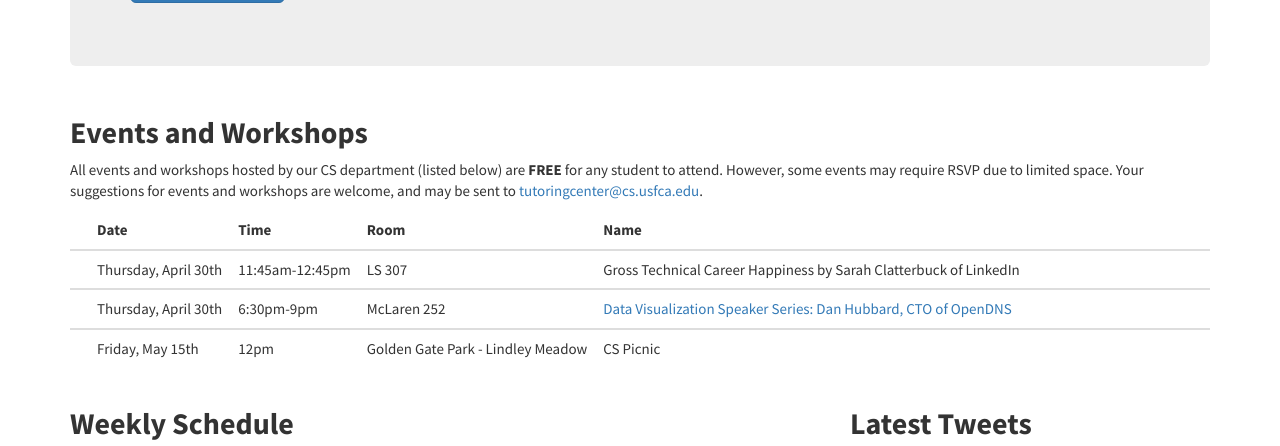
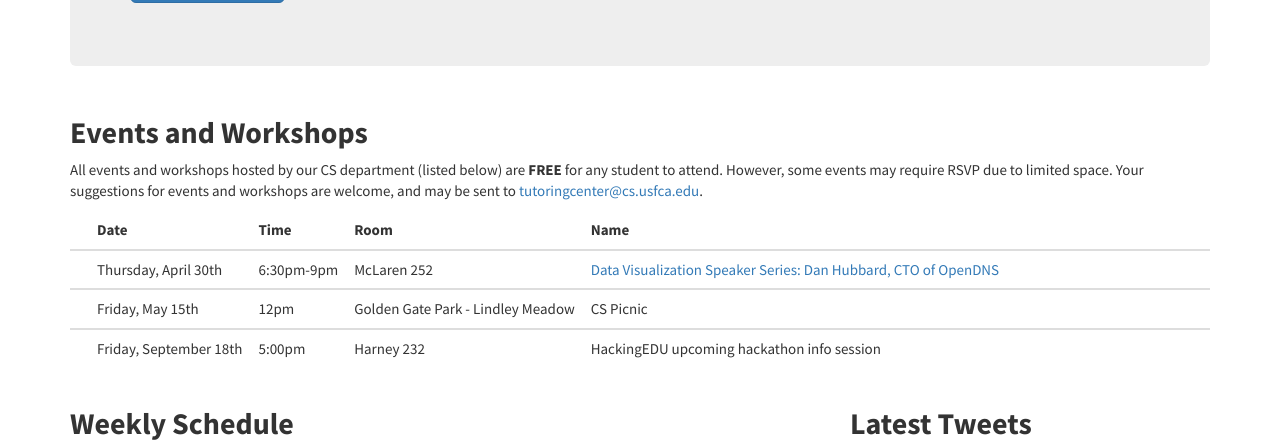
Before and after one commit to CSTutors/CSTutors.github.io, a Jekyll site: the page built from index.html, in a window 1280 px wide and 900 px high, scrolled down 397 px, cut to the strip 0-446 px from the top of the window. Built offline with Jekyll 4.4.1, drawn with Linux system fonts in a browser that asks for light colours; nearby versions of some CDN libraries; comment, search, counter and statistics services are not loaded.

Commit message:
update HackingEDU hackathon event

```diff
--- a/index.html
+++ b/index.html
@@ -40,7 +40,7 @@ title: Home
                     <th width="100%">Name</th>
                 </tr>
             </thead>
-            <tbody>
+            <!--<tbody>
                 <tr>
                     <th>&nbsp;</th>
                     <td nowrap>Thursday, April 30th</td>
@@ -49,6 +49,7 @@ title: Home
                     <td>Gross Technical Career Happiness by Sarah Clatterbuck of LinkedIn</td>
                 </tr>
             </tbody>
+            //-->
 			<tbody>
 				<tr>
 					<th>&nbsp;</th>
@@ -66,6 +67,15 @@ title: Home
                     <td nowrap>12pm</td>
                     <td nowrap>Golden Gate Park - Lindley Meadow</td>
                     <td>CS Picnic</td>
+                </tr>
+            </tbody>
+            <tbody>
+                <tr>
+                    <th>&nbsp;</th>
+                    <td nowrap>Friday, September 18th</td>
+                    <td nowrap>5:00pm</td>
+                    <td nowrap>Harney 232</td>
+                    <td>HackingEDU upcoming hackathon info session</td>
                 </tr>
             </tbody>
 			<!--<tbody>
```
